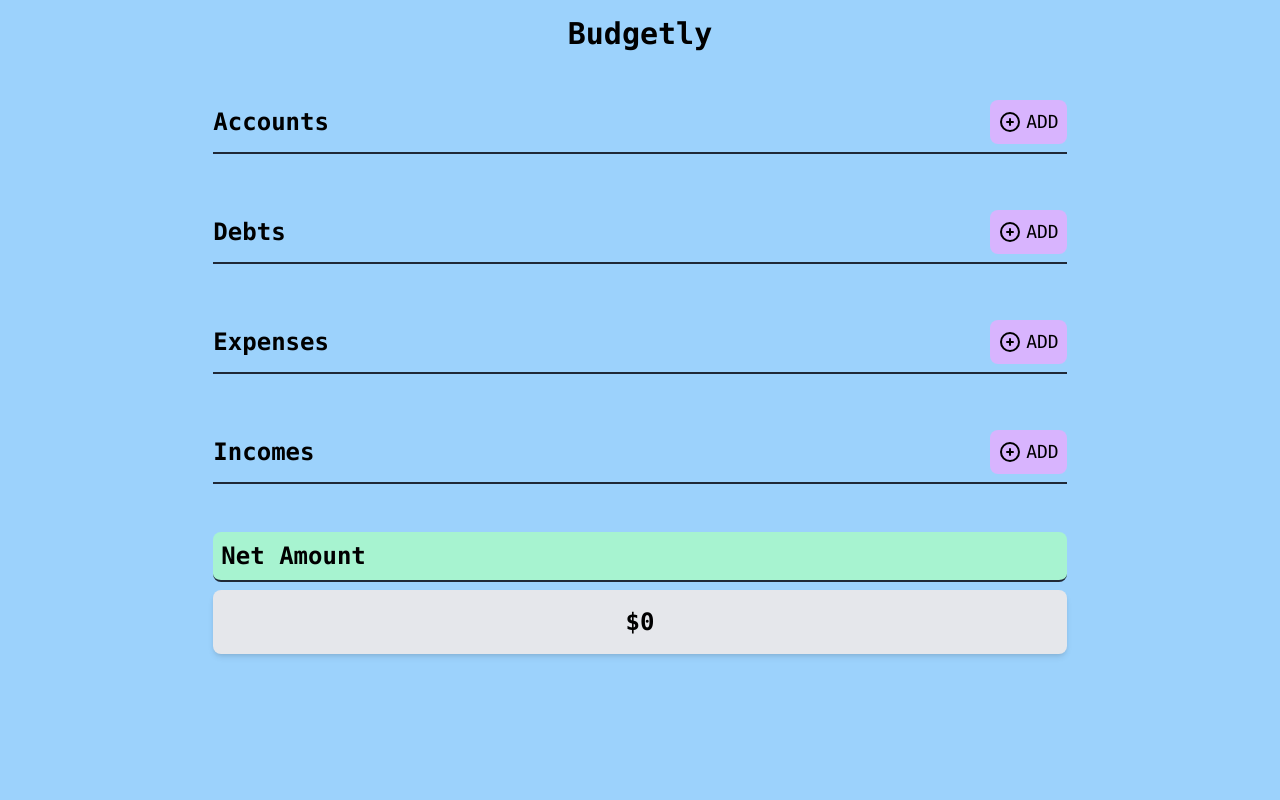
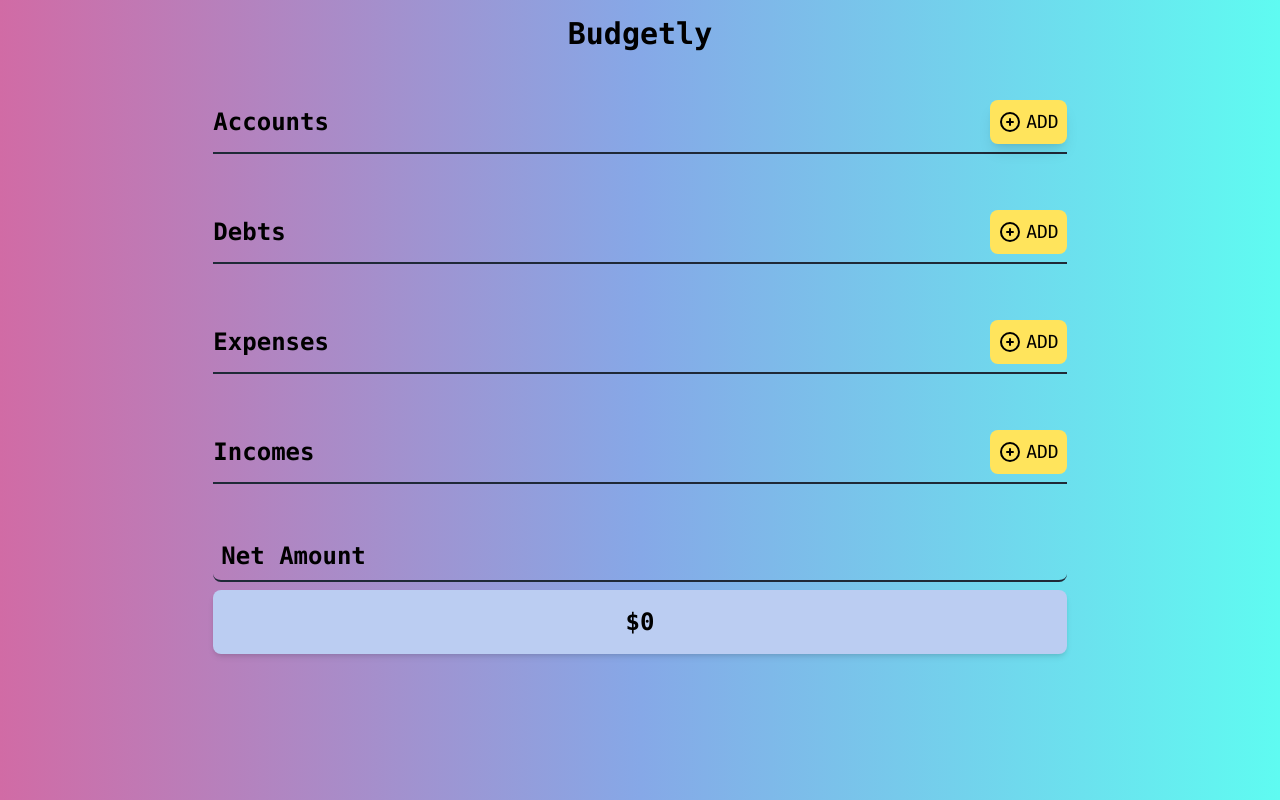
Before and after one commit to itsinderpal/budgetly, a React (Vite) app: page / in a window 1280 px wide. Built offline with nearby package versions, Linux system fonts and the light colour scheme.

Commit message:
Added some gradients & styling

```diff
--- a/index.html
+++ b/index.html
@@ -5,6 +5,7 @@
   <meta charset="UTF-8" />
   <link rel="icon" type="image/svg+xml" href="/src/favicon.svg" />
   <meta name="viewport" content="width=device-width, initial-scale=1.0" />
+  <meta name="theme-color" content="#86A8E7">
   <title>Budgetly</title>
 </head>
 
--- a/src/App.jsx
+++ b/src/App.jsx
@@ -24,7 +24,7 @@ function App() {
 	}, [cards]);
 
 	return (
-		<div className="min-h-screen bg-[#9CD2FC] flex flex-col gap-y-2 items-center font-mono text-base md:text-lg">
+		<div className="min-h-screen bg-gradient-to-r from-bg-100 via-bg-200 to-bg-300 flex flex-col gap-y-2 items-center font-mono text-base md:text-lg text-center md:text-left">
 			<div className="text-3xl font-bold p-4">
 				<h1>Budgetly</h1>
 			</div>
--- a/src/components/Account.jsx
+++ b/src/components/Account.jsx
@@ -94,7 +94,7 @@ const Account = ({ getAllCardsForNet, cards }) => {
 			<div className="flex justify-between border-b-2 border-gray-800 items-center py-2">
 				<h1 className="text-2xl font-bold">Accounts</h1>
 				<button
-					className="p-2 bg-purple-300 rounded-lg hover:bg-purple-400 flex items-center gap-x-1"
+					className="p-2 bg-comp-100 shadow-lg rounded-lg hover:bg-comp-200 flex items-center gap-x-1"
 					onClick={() => setAddAccountPopup(!addAccountPopup)}>
 					<svg
 						xmlns="http://www.w3.org/2000/svg"
@@ -113,7 +113,7 @@ const Account = ({ getAllCardsForNet, cards }) => {
 				</button>
 			</div>
 			{addAccountPopup ? (
-				<div className="flex flex-col items-center bg-[#C9E3AC] rounded-lg p-4 gap-y-4">
+				<div className="flex flex-col items-center bg-bg-200 rounded-lg p-4 gap-y-4">
 					<h2 className="text-2xl underline">Add account</h2>
 					<div className="flex flex-col gap-y-4">
 						<div className="flex justify-between items-center gap-x-2">
@@ -140,13 +140,13 @@ const Account = ({ getAllCardsForNet, cards }) => {
 					<div className="flex items-center gap-x-4">
 						<button
 							type="submit"
-							className="p-2 bg-purple-300 rounded-lg hover:bg-purple-400"
+							className="p-2 bg-comp-100 rounded-lg hover:bg-comp-200"
 							onClick={() => handleAccount("addAccount", { ...account })}>
 							Add
 						</button>
 						<button
 							type="submit"
-							className="p-2 bg-purple-300 rounded-lg hover:bg-purple-400"
+							className="p-2 bg-comp-100 rounded-lg hover:bg-comp-200"
 							onClick={() => setAddAccountPopup(!addAccountPopup)}>
 							Cancel
 						</button>
@@ -161,7 +161,7 @@ const Account = ({ getAllCardsForNet, cards }) => {
 						return (
 							<div
 								key={account.id}
-								className="bg-gray-200 p-4 flex flex-col rounded-lg md:gap-y-4 shadow-md">
+								className="bg-card-100 p-4 flex flex-col rounded-lg md:gap-y-4 shadow-md">
 								{!(accEdit && account.id === accEdit.id) ? (
 									<>
 										<div className="flex flex-col md:gap-y-4">
--- a/src/components/Debt.jsx
+++ b/src/components/Debt.jsx
@@ -94,7 +94,7 @@ const Debt = ({ getAllCardsForNet, cards }) => {
 			<div className="flex justify-between border-b-2 border-gray-800 items-center py-2">
 				<h1 className="text-2xl font-bold">Debts</h1>
 				<button
-					className="p-2 bg-purple-300 rounded-lg hover:bg-purple-400 flex items-center gap-x-1"
+					className="p-2 bg-comp-100 rounded-lg hover:bg-comp-200 flex items-center gap-x-1"
 					onClick={() => setAddDebtPopup(!addDebtPopup)}>
 					<svg
 						xmlns="http://www.w3.org/2000/svg"
@@ -113,7 +113,7 @@ const Debt = ({ getAllCardsForNet, cards }) => {
 				</button>
 			</div>
 			{addDebtPopup ? (
-				<div className="flex flex-col items-center bg-[#C9E3AC] rounded-lg p-4 gap-y-4">
+				<div className="flex flex-col items-center bg-bg-200 rounded-lg p-4 gap-y-4">
 					<h2 className="text-2xl underline">Add debt</h2>
 					<div className="flex flex-col gap-y-4">
 						<div className="flex justify-between items-center gap-x-2">
@@ -140,13 +140,13 @@ const Debt = ({ getAllCardsForNet, cards }) => {
 					<div className="flex items-center gap-x-4">
 						<button
 							type="submit"
-							className="p-2 bg-purple-300 rounded-lg hover:bg-purple-400"
+							className="p-2 bg-comp-100 rounded-lg hover:bg-comp-200"
 							onClick={() => handleDebt("addDebt", { ...debt })}>
 							Add
 						</button>
 						<button
 							type="submit"
-							className="p-2 bg-purple-300 rounded-lg hover:bg-purple-400"
+							className="p-2 bg-comp-100 rounded-lg hover:bg-comp-200"
 							onClick={() => setAddDebtPopup(!addDebtPopup)}>
 							Cancel
 						</button>
@@ -161,7 +161,7 @@ const Debt = ({ getAllCardsForNet, cards }) => {
 						return (
 							<div
 								key={debt.id}
-								className="bg-gray-200 p-4 flex flex-col rounded-lg md:gap-y-4 shadow-md row-span-4">
+								className="bg-card-100 p-4 flex flex-col rounded-lg md:gap-y-4 shadow-md row-span-4">
 								{!(debEdit && debt.id === debEdit.id) ? (
 									<>
 										<div className="flex flex-col md:gap-y-4">
--- a/src/components/Expense.jsx
+++ b/src/components/Expense.jsx
@@ -94,7 +94,7 @@ const Expense = ({ getAllCardsForNet, cards }) => {
 			<div className="flex justify-between border-b-2 border-gray-800 items-center py-2">
 				<h1 className="text-2xl font-bold">Expenses</h1>
 				<button
-					className="p-2 bg-purple-300 rounded-lg hover:bg-purple-400 flex items-center gap-x-1"
+					className="p-2 bg-comp-100 rounded-lg hover:bg-comp-200 flex items-center gap-x-1"
 					onClick={() => setAddExpensePopup(!addExpensePopup)}>
 					<svg
 						xmlns="http://www.w3.org/2000/svg"
@@ -113,7 +113,7 @@ const Expense = ({ getAllCardsForNet, cards }) => {
 				</button>
 			</div>
 			{addExpensePopup ? (
-				<div className="flex flex-col items-center bg-[#C9E3AC] rounded-lg p-4 gap-y-4">
+				<div className="flex flex-col items-center bg-bg-200 rounded-lg p-4 gap-y-4">
 					<h2 className="text-2xl underline">Add expense</h2>
 					<div className="flex flex-col gap-y-4">
 						<div className="flex justify-between items-center gap-x-2">
@@ -140,13 +140,13 @@ const Expense = ({ getAllCardsForNet, cards }) => {
 					<div className="flex items-center gap-x-4">
 						<button
 							type="submit"
-							className="p-2 bg-purple-300 rounded-lg hover:bg-purple-400"
+							className="p-2 bg-comp-100 rounded-lg hover:bg-comp-200"
 							onClick={() => handleExpense("addExpense", { ...expense })}>
 							Add
 						</button>
 						<button
 							type="submit"
-							className="p-2 bg-purple-300 rounded-lg hover:bg-purple-400"
+							className="p-2 bg-comp-100 rounded-lg hover:bg-comp-200"
 							onClick={() => setAddExpensePopup(!addExpensePopup)}>
 							Cancel
 						</button>
@@ -159,7 +159,7 @@ const Expense = ({ getAllCardsForNet, cards }) => {
 				<div className="grid grid-cols-1 gap-3">
 					{expenses.map((expense) => {
 						return (
-							<div key={expense.id} className="bg-gray-200 p-4 rounded-lg shadow-md">
+							<div key={expense.id} className="bg-card-100 p-4 rounded-lg shadow-md">
 								{!(expEdit && expense.id === expEdit.id) ? (
 									<div className="grid grid-cols-2">
 										<div className="flex justify-between">
--- a/src/components/Income.jsx
+++ b/src/components/Income.jsx
@@ -94,7 +94,7 @@ const Income = ({ getAllCardsForNet, cards }) => {
 			<div className="flex justify-between border-b-2 border-gray-800 items-center py-2">
 				<h1 className="text-2xl font-bold">Incomes</h1>
 				<button
-					className="p-2 bg-purple-300 rounded-lg hover:bg-purple-400 flex items-center gap-x-1"
+					className="p-2 bg-comp-100 rounded-lg hover:bg-comp-200 flex items-center gap-x-1"
 					onClick={() => setAddIncomePopup(!addIncomePopup)}>
 					<svg
 						xmlns="http://www.w3.org/2000/svg"
@@ -113,7 +113,7 @@ const Income = ({ getAllCardsForNet, cards }) => {
 				</button>
 			</div>
 			{addIncomePopup ? (
-				<div className="flex flex-col items-center bg-[#C9E3AC] rounded-lg p-4 gap-y-4">
+				<div className="flex flex-col items-center bg-bg-200 rounded-lg p-4 gap-y-4">
 					<h2 className="text-2xl underline">Add income</h2>
 					<div className="flex flex-col gap-y-4">
 						<div className="flex justify-between items-center gap-x-2">
@@ -140,13 +140,13 @@ const Income = ({ getAllCardsForNet, cards }) => {
 					<div className="flex items-center gap-x-4">
 						<button
 							type="submit"
-							className="p-2 bg-purple-300 rounded-lg hover:bg-purple-400"
+							className="p-2 bg-comp-100 rounded-lg hover:bg-comp-200"
 							onClick={() => handleIncome("addIncome", { ...income })}>
 							Add
 						</button>
 						<button
 							type="submit"
-							className="p-2 bg-purple-300 rounded-lg hover:bg-purple-400"
+							className="p-2 bg-comp-100 rounded-lg hover:bg-comp-200"
 							onClick={() => setAddIncomePopup(!addIncomePopup)}>
 							Cancel
 						</button>
@@ -159,7 +159,7 @@ const Income = ({ getAllCardsForNet, cards }) => {
 				<div className="grid grid-cols-1 gap-3">
 					{incomes.map((income) => {
 						return (
-							<div key={income.id} className="bg-gray-200 p-4 rounded-lg shadow-md">
+							<div key={income.id} className="bg-card-100 p-4 rounded-lg shadow-md">
 								{!(incEdit && income.id === incEdit.id) ? (
 									<div className="grid grid-cols-2">
 										<div className="flex justify-between">
--- a/src/components/Net.jsx
+++ b/src/components/Net.jsx
@@ -26,11 +26,11 @@ const Net = ({ cards }) => {
 
 	return (
 		<div className="flex flex-col gap-y-2">
-			<div className="flex justify-between border-b-2 border-gray-800 bg-emerald-200 rounded-lg items-center p-2">
+			<div className="flex justify-between border-b-2 border-gray-800 rounded-lg items-center p-2">
 				<h1 className="text-2xl font-bold">Net Amount</h1>
 			</div>
 			<div className="grid grid-cols-1 gap-3">
-				<div className="bg-gray-200 p-4 flex justify-center rounded-lg gap-y-4 shadow-md row-span-4 font-bold text-2xl">
+				<div className="bg-card-100 p-4 flex justify-center rounded-lg gap-y-4 shadow-md row-span-4 font-bold text-2xl">
 					${netAmt}
 				</div>
 			</div>
--- a/tailwind.config.js
+++ b/tailwind.config.js
@@ -1,7 +1,13 @@
 module.exports = {
 	content: ["./index.html", "./src/**/*.{vue,js,ts,jsx,tsx}"],
 	theme: {
-		extend: {},
+		extend: {
+			colors: {
+				bg: { 100: "#D16BA5", 200: "#86A8E7", 300: "#5FFBF1" },
+				comp: { 100: "#FFE45C", 200: "#FFDD33" },
+				card: { 100: "#BBCDF2" },
+			},
+		},
 	},
 	plugins: [],
 };
```
